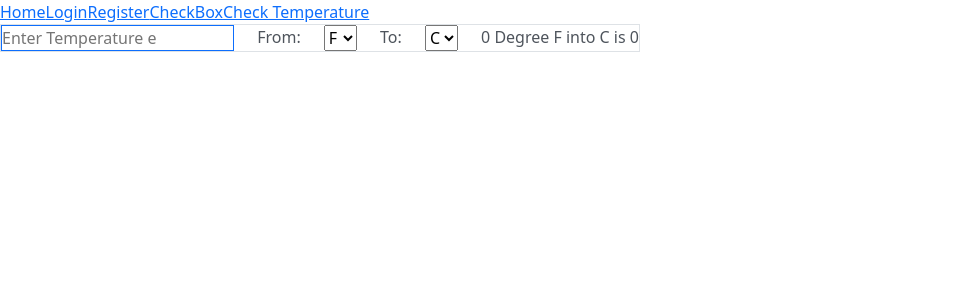
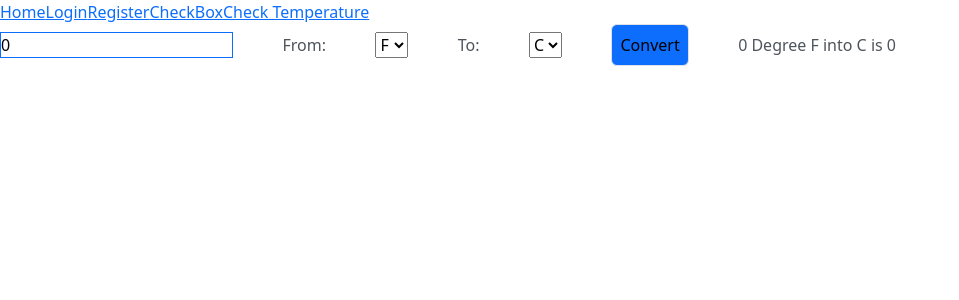
Before and after one commit to suraz-101/React-Blog-APP, a React (Vite) app in the folder Blog-app/: page /checkTemperature in a window 1280 px wide. Shown: the top 300 px of the page, without its empty margins (0-959 px from the left). Built offline with nearby package versions, Linux system fonts and the light colour scheme.

Commit message:
working on temperature measurement

```diff
--- a/Blog-app/src/componenets/TemperatureMesurement.jsx
+++ b/Blog-app/src/componenets/TemperatureMesurement.jsx
@@ -2,17 +2,22 @@ import { useState } from "react";
 
 export const TemperatureMesurement = () => {
   const [temp, setTemp] = useState(0);
-  const [from, setFrom] = useState("F");
-  const [to, setTo] = useState("C");
+  const [conversion, setConversion] = useState({
+    From: "F",
+    To: "C",
+  });
+
   const [value, setValue] = useState(0);
 
   const temperatureChange = () => {
-    setValue(from === "C" ? (temp * 9) / 5 + 32 : ((temp - 32) * 5) / 9);
+    setValue(
+      conversion.From === "C" ? (temp * 9) / 5 + 32 : ((temp - 32) * 5) / 9
+    );
   };
   return (
     <div
-      className="border d-flex justify-content-between"
-      style={{ width: "50%" }}
+      className=" d-flex justify-content-between align-items-center"
+      style={{ width: "70%" }}
     >
       <input
         type="text"
@@ -20,16 +25,16 @@ export const TemperatureMesurement = () => {
         placeholder="Enter Temperature e"
         onChange={(e) => {
           setTemp(e.target.value);
-          temperatureChange();
         }}
+        defaultValue={0}
       />
       <label>From:</label>
       <select
         name="selectTemperature"
         id="selectTempereature"
         onChange={(e) => {
-          setFrom(e.target.value);
-          temperatureChange();
+          // setFrom(e.target.value);
+          setConversion({ From: e.target.value });
         }}
       >
         <option value="F">F</option>
@@ -40,21 +45,25 @@ export const TemperatureMesurement = () => {
         name="selectTemperature"
         id="selectTempereature"
         onChange={(e) => {
-          setTo(e.target.value);
-          temperatureChange();
+          // setTo(e.target.value);
+          setConversion({ To: e.target.value });
+
           // setValue(from === "C" ? (temp * 9) / 5 + 32 : ((temp - 32) * 5) / 9);
         }}
       >
         <option value="C">C</option>
         <option value="F">F</option>
       </select>
+
+      <button
+        className="p-2 border border-none bg-primary rounded "
+        onClick={temperatureChange}
+      >
+        Convert
+      </button>
       <label>
-        {temp} Degree {from} into {to} is {value}
+        {temp} Degree {conversion.From} into {conversion.To} is {value}
       </label>
     </div>
   );
 };
-
-//identify the selected option in to
-//identify the selected option in from
-// if selected option in from is F then setTemperature value using c formula else
```
